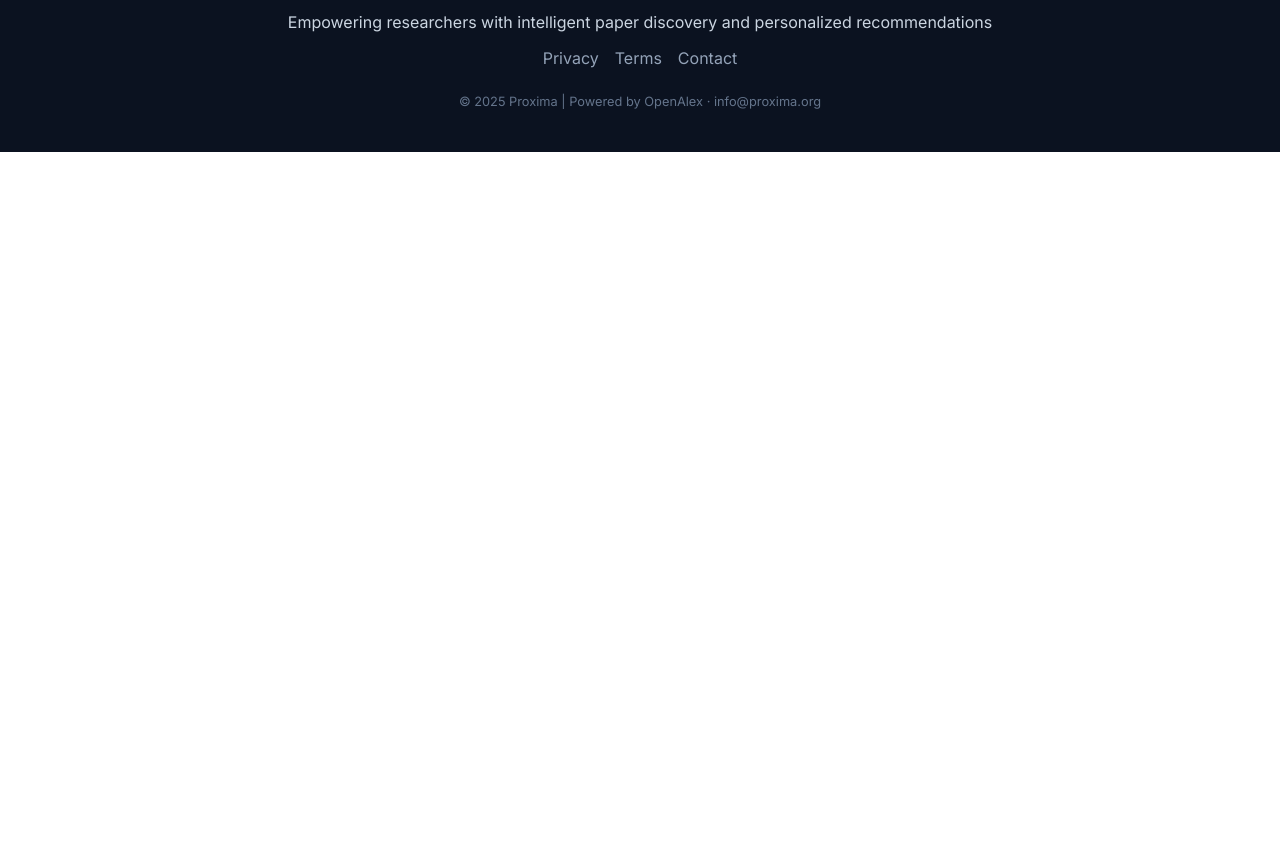
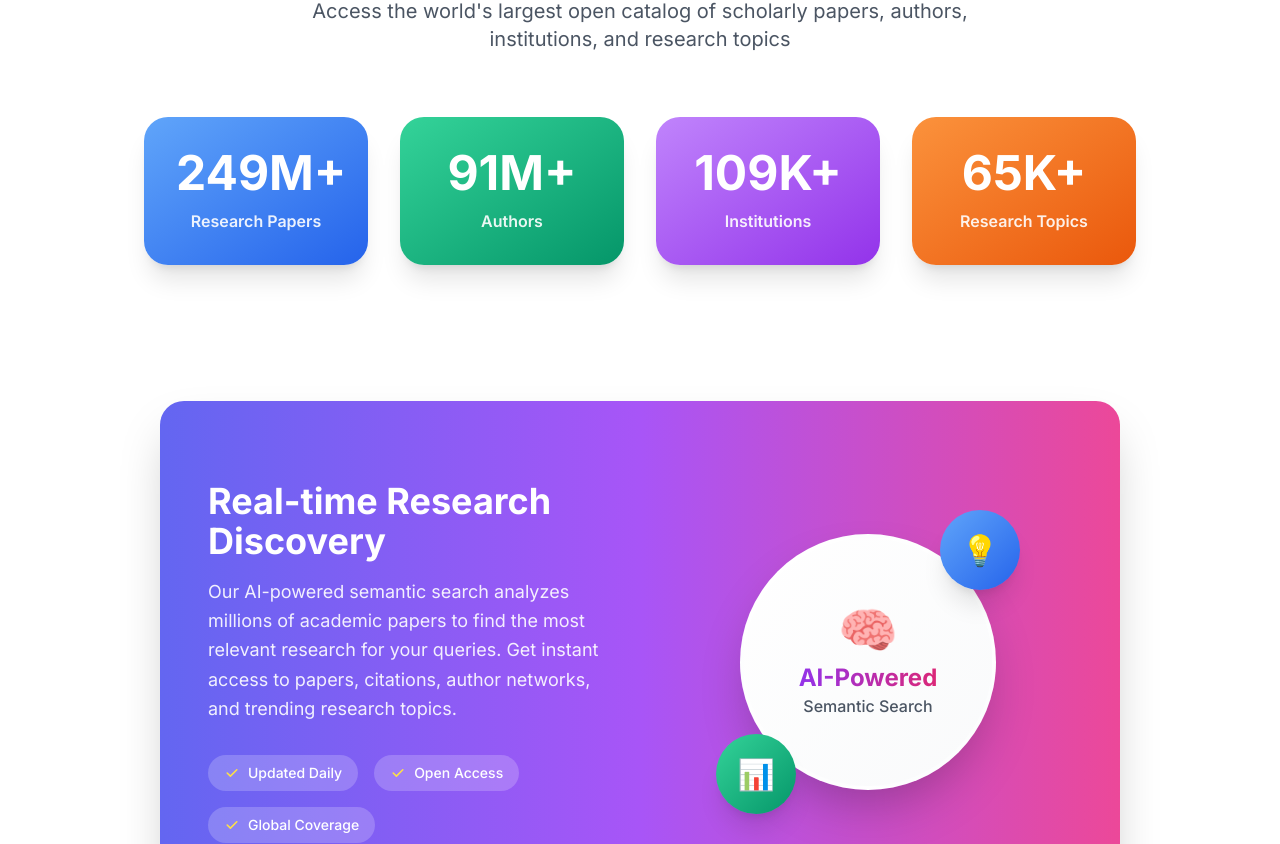
Before and after one commit to enhanced-search-lab/enhanced-search-engine, a React (Vite) app in the folder frontend/: page / in a window 1280 px wide. Shown: the part 853-1697 px from the top of the page. Before the commit the page ends 1005 px from the top, so only its background shows below. Built offline with nearby package versions, Linux system fonts and the light colour scheme; no server answers.

Commit message:
Add Statistics and ResearchDiscovery sections to Home page

```diff
--- a/frontend/src/pages/Home.jsx
+++ b/frontend/src/pages/Home.jsx
@@ -1,6 +1,8 @@
 import React, { useState } from "react";
 import { useNavigate } from "react-router-dom";
 import { searchPapersPOST } from "../services/api";
+import Statistics from '../components/Statistics';
+import ResearchDiscovery from '../components/ResearchDiscovery';
 
 export default function Home() {
   const navigate = useNavigate();
@@ -94,6 +96,14 @@ export default function Home() {
           </div>
         </form>
       </section>
+
+      <section className="container" style={{ marginBottom: 40 }}>
+        <Statistics />
+      </section>
+
+      <section className="container" style={{ marginBottom: 80 }}>
+        <ResearchDiscovery />
+      </section>
     </>
   );
 }
```
